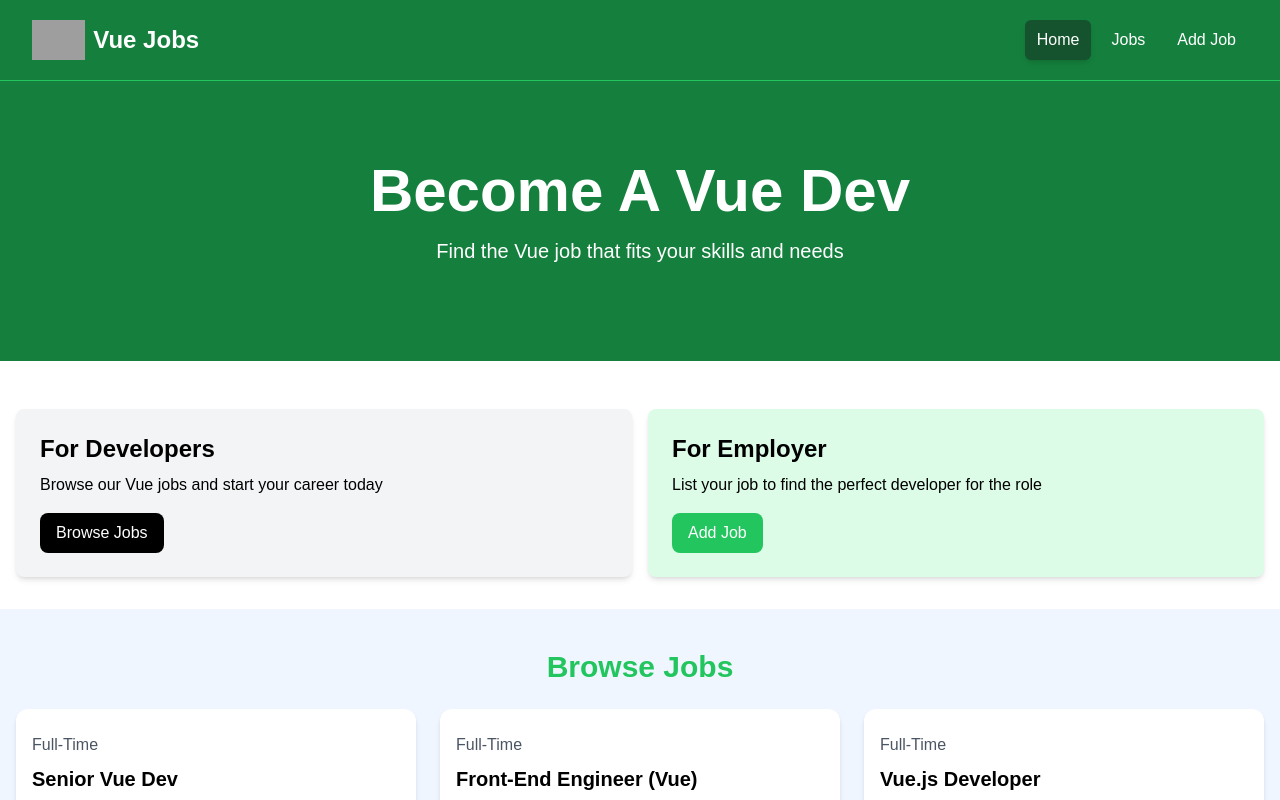
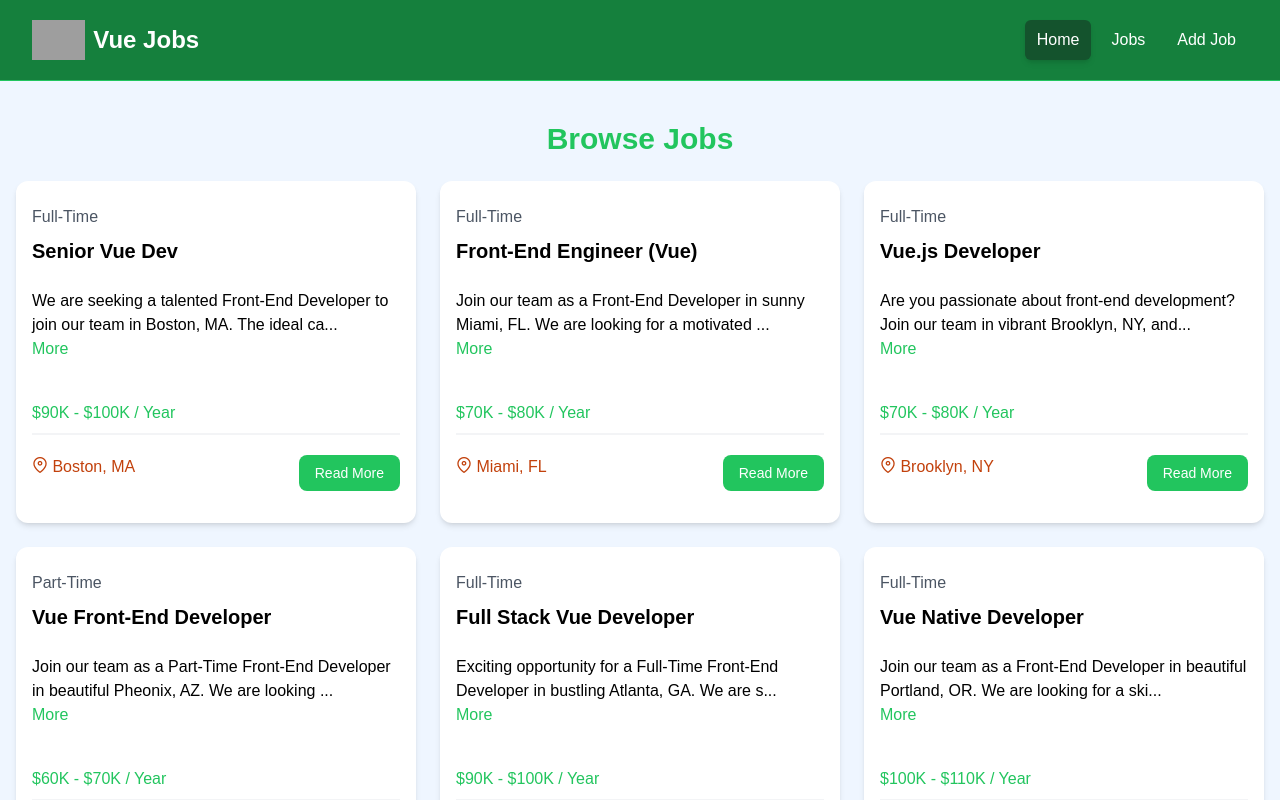
Before and after one commit to Kashef-ir/Vue-work, a Vue app: page /jobs in a window 1280 px wide. Shown: the top 800 px of the page. Built offline with nearby package versions, Linux system fonts and the light colour scheme; grey boxes are pictures that could not be loaded.

Commit message:
Add jobs view

```diff
--- a/src/components/JobListings.vue
+++ b/src/components/JobListings.vue
@@ -1,5 +1,5 @@
 <script setup>
-import jobsData from "@/jobs.json";
+import jobsData from "@/data/jobs.json";
 import JobListing from "./JobListing.vue";
 import { ref, defineProps } from "vue";
 
--- a/src/components/NavbarItems.js
+++ /dev/null
@@ -1,7 +0,0 @@
-const navbarItems = [
-  { label: "Home", href: "index.html", active: true },
-  { label: "Jobs", href: "jobs.html", active: false },
-  { label: "Add Job", href: "add-job.html", active: false },
-];
-
-export default navbarItems
--- a/src/router/index.js
+++ b/src/router/index.js
@@ -1,14 +1,20 @@
-import { createRouter, createWebHashHistory } from "vue-router";
+import { createRouter, createWebHistory } from "vue-router";
 import HomeView from "@/views/HomeView.vue";
+import JobsView from "@/views/JobsView.vue";
 
 const router = createRouter({
-  history: createWebHashHistory(import.meta.env.BASE_URL),
+  history: createWebHistory(import.meta.env.BASE_URL),
   routes: [
     {
       path: "/",
       name: "home",
       component: HomeView,
     },
+    {
+      path: "/jobs",
+      name: "jobs",
+      component: JobsView,
+    },
   ],
 });
 
--- /dev/null
+++ b/src/views/JobsView.vue
@@ -0,0 +1,7 @@
+<script setup>
+import JobListings from '@/components/JobListings.vue';
+</script>
+
+<template>
+  <JobListings />
+</template>
```
Also changed, not shown: src/data/jobs.json (renamed from src/jobs.json).
